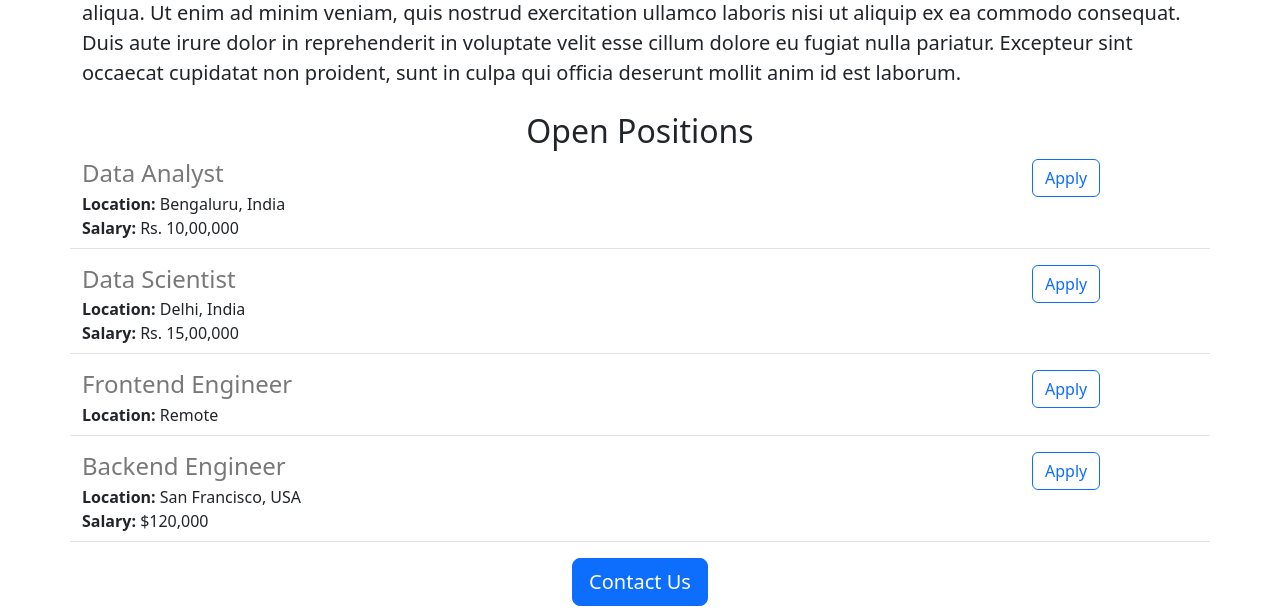
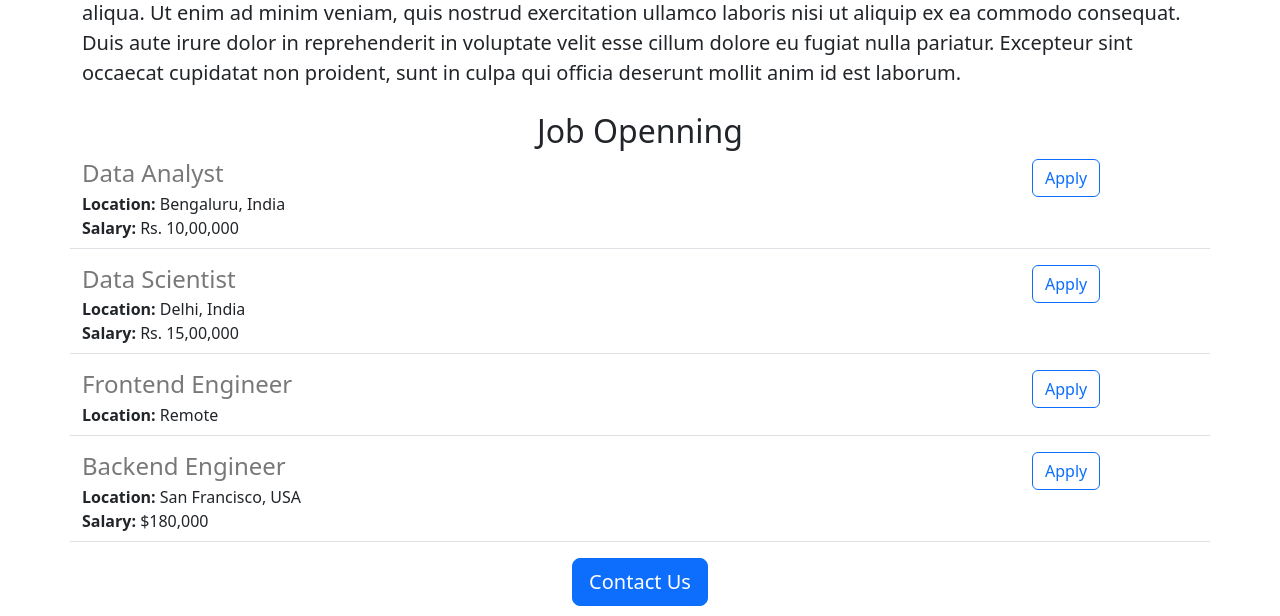
Before and after one commit to itdili65/Jovian-careers-website, a Flask app: page / in a window 1280 px wide. Shown: the part 542-1158 px from the top of the page. Run offline with Flask 3, Linux system fonts and the light colour scheme.

Commit message:
make some changes

```diff
--- a/app.py
+++ b/app.py
@@ -25,7 +25,7 @@ JOBS = [
     'id': 4,
     'title': 'Backend Engineer',
     'location': 'San Francisco, USA',
-    'salary': '$120,000'
+    'salary': '$180,000'
   }
 ]
 
--- a/templates/home.html
+++ b/templates/home.html
@@ -25,7 +25,7 @@
       <p class = "lead">
         Lorem ipsum dolor sit amet, consectetur adipiscing elit, sed do eiusmod tempor incididunt ut labore et dolore magna aliqua. Ut enim ad minim veniam, quis nostrud exercitation ullamco laboris nisi ut aliquip ex ea commodo consequat. Duis aute irure dolor in reprehenderit in voluptate velit esse cillum dolore eu fugiat nulla pariatur. Excepteur sint occaecat cupidatat non proident, sunt in culpa qui officia deserunt mollit anim id est laborum.
       </p>
-      <h2 class = "text-center mt-2 mt-4">Open Positions</h2>
+      <h2 class = "text-center mt-2 mt-4">Job Openning</h2>
       <div>
         {% for job in jobs %}
           {%include "jobitem.html"%}
```
